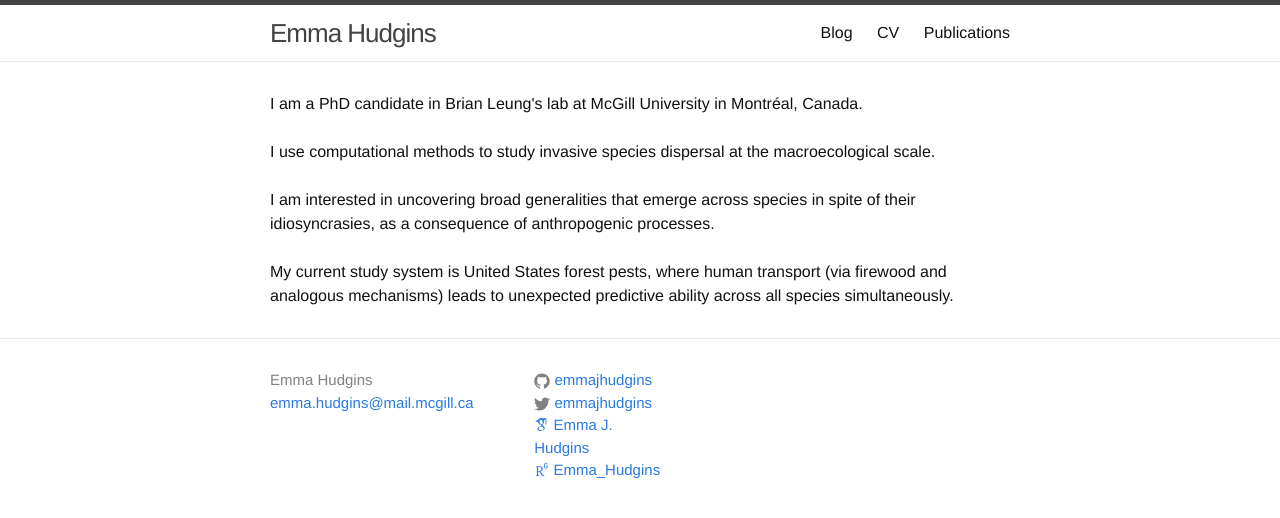
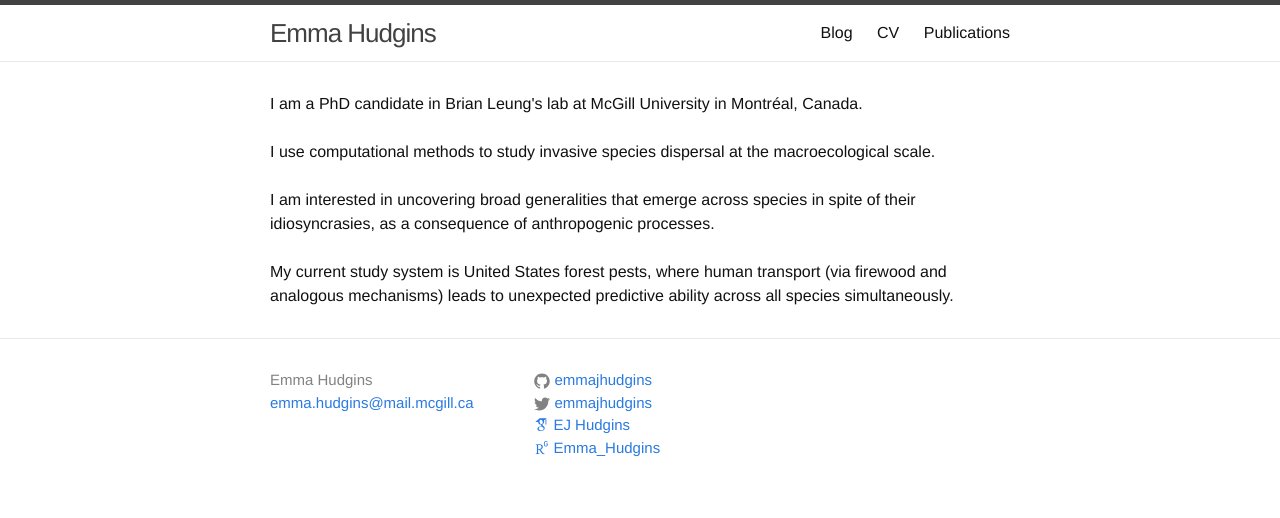
Before and after one commit to emmajhudgins/emmajhudgins.github.io, a Jekyll site: the page built from index.html, in a window 1280 px wide. Shown: the top 518 px of the page. Built offline with Jekyll 4.4.1, drawn with Linux system fonts in a browser that asks for light colours; nearby versions of some CDN libraries; some web fonts are replaced.

Commit message:
Update footer.html

```diff
--- a/_includes/footer.html
+++ b/_includes/footer.html
@@ -28,7 +28,7 @@
 
         <li>
             <a href="https://scholar.google.com/citations?user=BXNwPLcAAAAJ">
-            <i class="ai ai-google-scholar"></i> Emma J. Hudgins
+            <i class="ai ai-google-scholar"></i> EJ Hudgins
           </a>
         </li>
 
```
